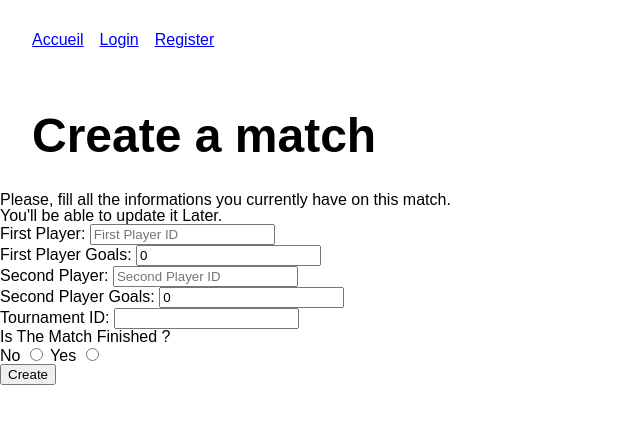
After one commit to RomainLAU/RocketLeagoueTournament, a PHP site: template src/View/tournament/createMatch.html.twig in a window 1280 px wide. The commit adds this page. Shown: the top 424 px of the page, without its empty margins (0-640 px from the left). Run offline with PHP 8.4, Linux system fonts and the light colour scheme; the template is opened without the code that fills it, so the values that code supplies are empty; some libraries are stand-ins or nearby versions.

Commit message:
Added page to create a match

```diff
--- /dev/null
+++ b/src/View/tournament/createMatch.html.twig
@@ -0,0 +1,31 @@
+{% extends "base.html.twig" %}
+
+{% block title %}Create A Match{% endblock %}
+
+
+{% block content %}
+
+    <h1>Create a match</h1>
+    <p>Please, fill all the informations you currently have on this match. <br>
+        You'll be able to update it Later.</p>
+
+    <form action="" method="POST">
+        <label for="goal_player1">First Player:</label>
+        <input type="number" placeholder="First Player ID" name="player1" id="player1"><br>
+        <label for="goal_player1">First Player Goals:</label>
+        <input type="number" placeholder="First Player Goals" name="goal_player1" id="goal_player1" value="0"><br>
+        <label for="goal_player1">Second Player:</label>
+        <input type="number" placeholder="Second Player ID" name="player2" id="player2"><br>
+        <label for="goal_player1">Second Player Goals:</label>
+        <input type="number" placeholder="First Player Goals" name="goal_player2" id="goal_player2" value="0"><br>
+        <label for="goal_player1">Tournament ID:</label>
+        <input type="number" name="tournament_id" id="tournament_id" value="{{ tournament }}"><br>
+        <label for="isFinished">Is The Match Finished ? </label><br>
+        <label for="false">No </label>
+        <input type="radio" name="isFinished" id="false" value="false">
+        <label for="true">Yes </label>
+        <input type="radio" name="isFinished" id="true" value="true"><br>
+        <input type="submit" value="Create" name="buttonCreateMatch">
+    </form>
+
+{% endblock %}
```
Also changed, not shown: public/index.php (+12 -1 lines), src/Controller/TournamentController.php (+40 -2 lines), src/Model/TournamentModel.php (+33 -0 lines).
